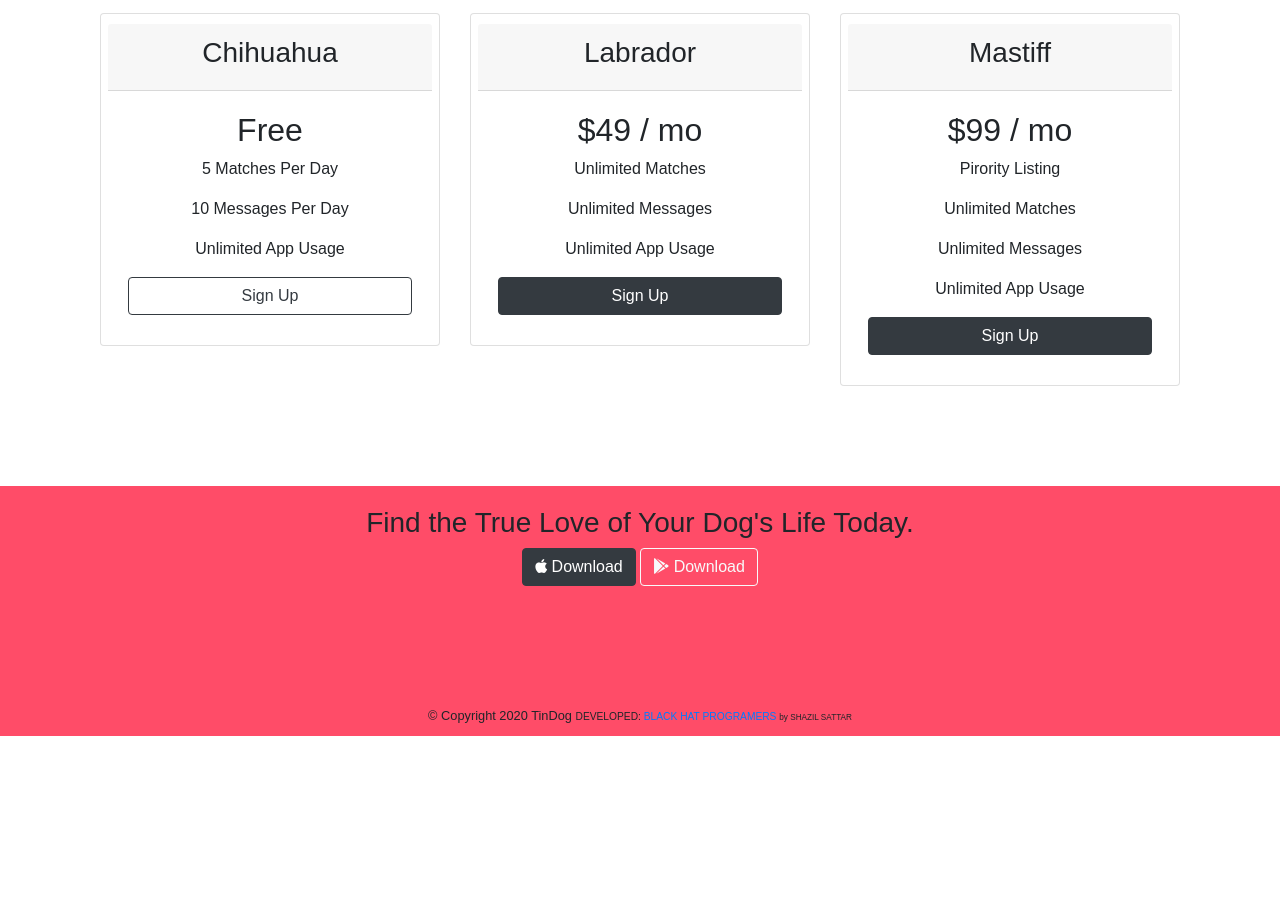
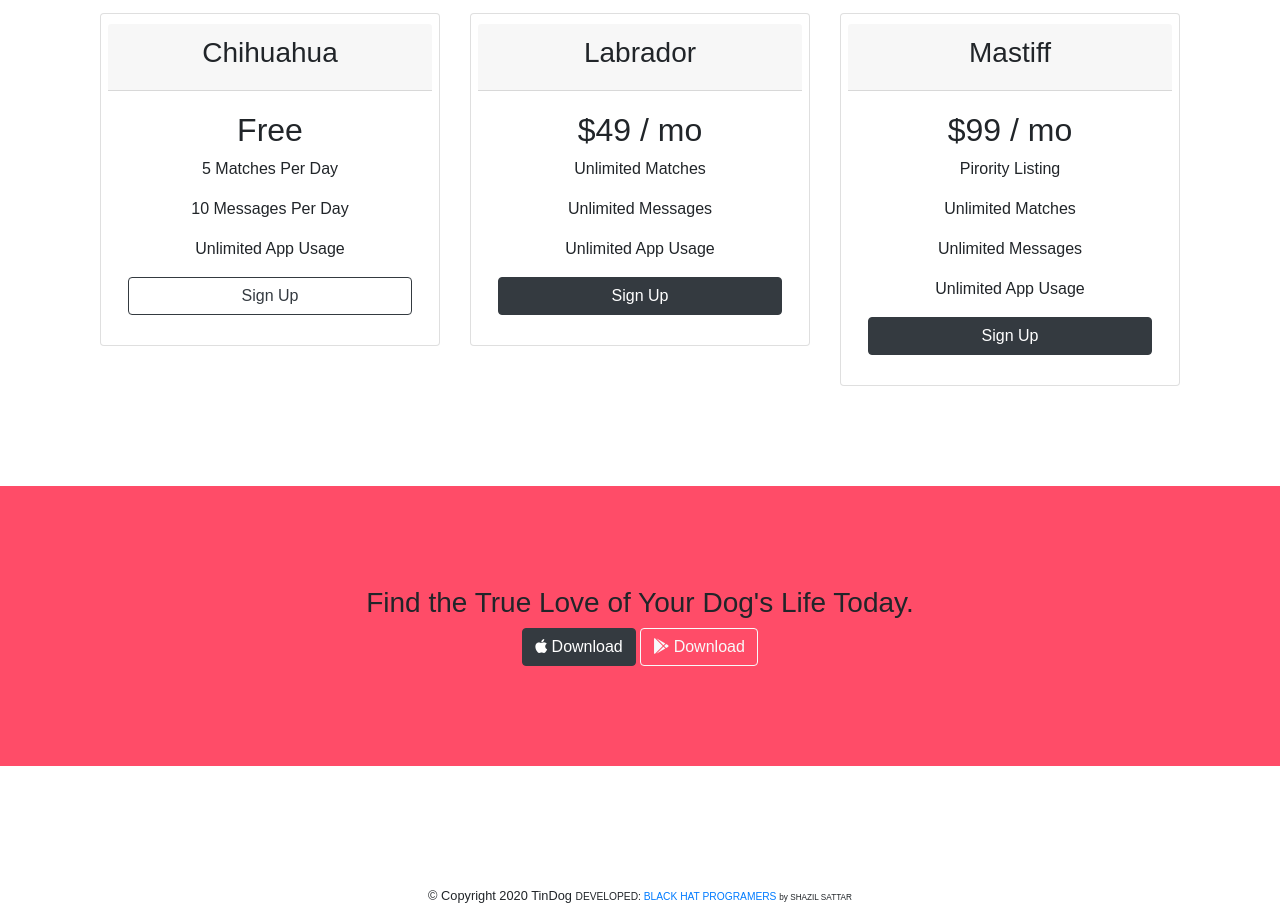
Before and after one commit to Shazil2154/tinDog, a plain HTML site: page index.html in a window 1280 px wide. Shown: the part 1680-2596 px from the top of the page. Before the commit the page ends 2416 px from the top, so only its background shows below. Drawn offline with nearby package versions, Linux system fonts and the light colour scheme.

Commit message:
Update styles.css

```diff
--- a/css/styles.css
+++ b/css/styles.css
@@ -107,7 +107,6 @@ div.card{
   z-index: 1;
 }
 #footer{
-  background-color: #FF4C68;
   height: 150px;
   text-align: center;
   padding: 120px 0 0 0;
@@ -116,7 +115,7 @@ div.card{
 #cta{
   background-color:  #FF4C68;
   text-align: center;
-  padding: 20px 0 0 0 ;
+  padding: 100px ;
 }
 #Copy{
   font-size: 0.8rem;
```
